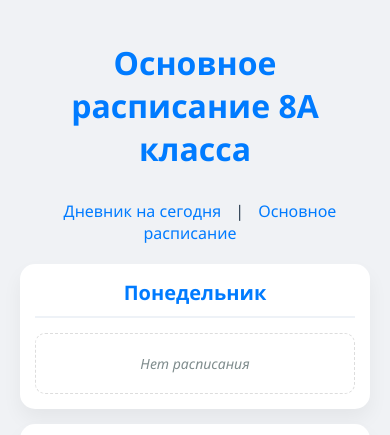
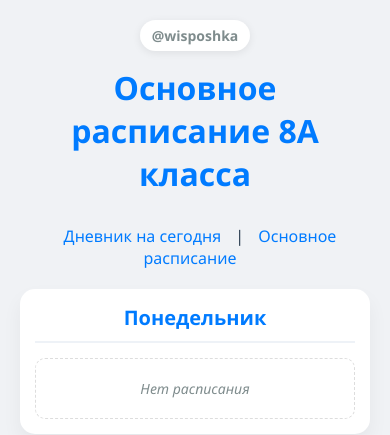
Before and after one commit to Damirland/muratov-damir, a Flask app: page /main in a window 390 px wide. Shown: the top 435 px of the page. Run offline with Flask 3, Linux system fonts and the light colour scheme; data that the repository does not hold is empty; parts of the project's set-up code (start-up, migrations or seed data) failed here and were passed over; some libraries are stand-ins or nearby versions.

Commit message:
username 2

```diff
--- a/templates/main.html
+++ b/templates/main.html
@@ -154,9 +154,47 @@
             0% { transform: rotate(0deg); }
             100% { transform: rotate(360deg); }
         }
+        /* Стиль для юзернейма создателя */
+        .creator-badge {
+            position: absolute;
+            top: 20px;
+            right: 20px;
+            font-size: 14px;
+            font-weight: 600;
+            color: var(--text-muted);
+            text-decoration: none;
+            background: var(--card-bg);
+            padding: 6px 12px;
+            border-radius: 20px;
+            box-shadow: 0 2px 8px rgba(0,0,0,0.08);
+            transition: all 0.3s ease;
+        }
+
+        .creator-badge:hover {
+            color: var(--primary-blue);
+            box-shadow: 0 4px 12px rgba(0, 123, 255, 0.2);
+            transform: translateY(-2px);
+        }
+
+        /* Адаптация для мобильных телефонов, чтобы не наезжало на заголовок */
+        @media (max-width: 600px) {
+            .creator-badge {
+                position: relative;
+                display: block;
+                top: 0;
+                right: 0;
+                width: max-content;
+                margin: 0 auto 15px auto;
+                text-align: center;
+            }
+            h1 {
+                margin-top: 5px;
+            }
+        }
     </style>
 </head>
 <body>
+    <a href="https://t.me/wisposhka" target="_blank" class="creator-badge">@wisposhka</a>
 
     <h1>Основное расписание 8А класса</h1>
     <div style="text-align: center; margin-bottom: 20px;">
```
